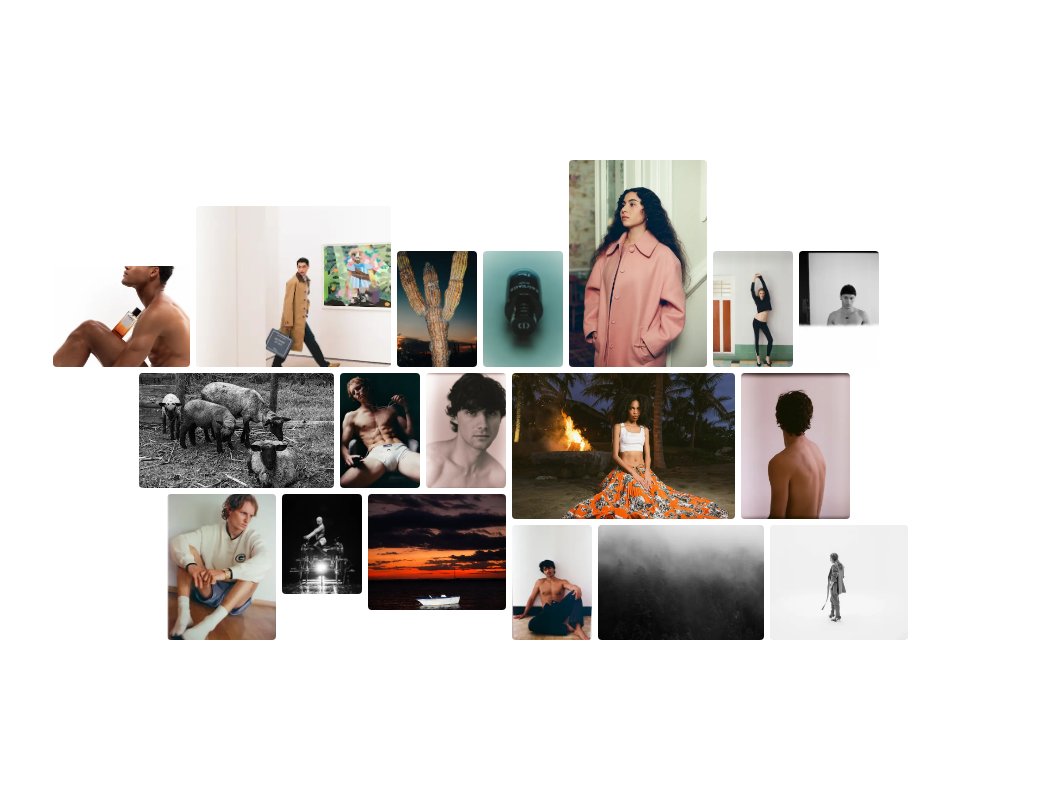
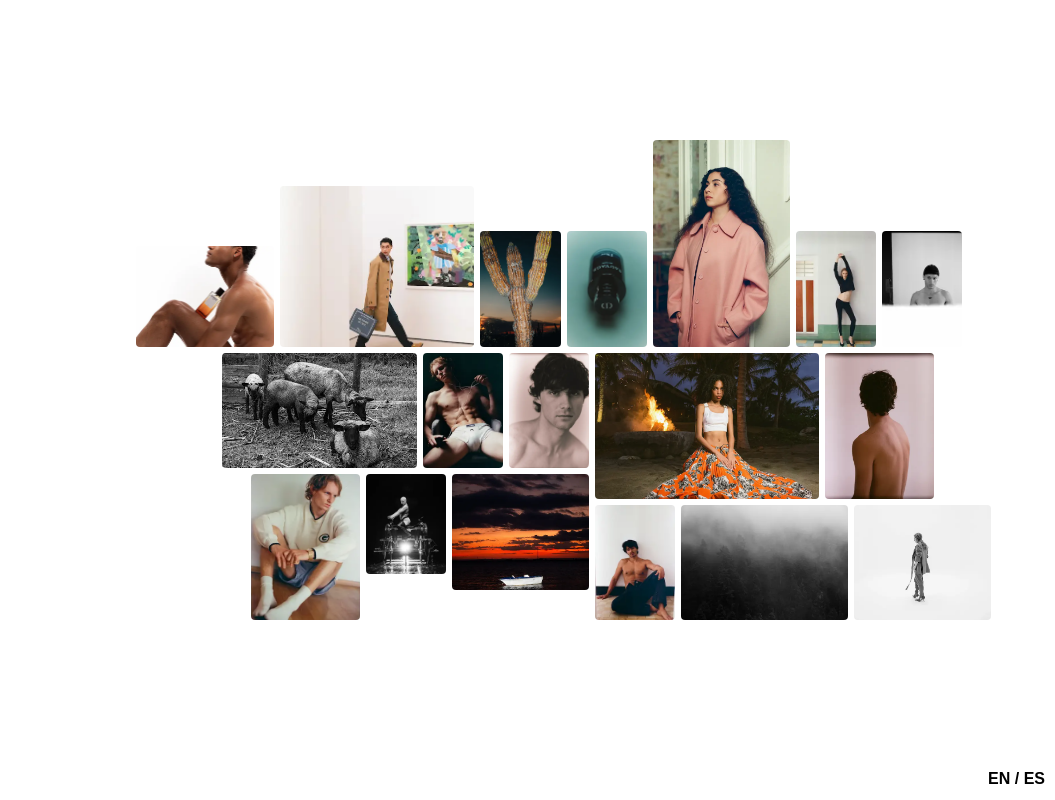
Before and after one commit to juansinmiedos/josemra, a Vue app: page /home in a window 1280 px wide. Shown: the whole page, without its empty margins (225-1280 px from the left). Built offline with nearby package versions, Linux system fonts and the light colour scheme.

Commit message:
Add footer

```diff
--- a/src/App.vue
+++ b/src/App.vue
@@ -3,4 +3,9 @@
   <RouterView />
 
   <!-- Add footer with lang control -->
+   <TheFooter />
 </template>
+
+<script setup>
+import TheFooter from './components/TheFooter.vue'
+</script>
--- /dev/null
+++ b/src/components/TheFooter.vue
@@ -0,0 +1,14 @@
+<template>
+  <div class="footer">
+    <strong>EN / ES</strong>
+  </div>
+</template>
+
+<style lang="scss" scoped>
+.footer {
+  height: 20px;
+  padding: 10px;
+  display: flex;
+  justify-content: flex-end;
+}
+</style>
--- a/src/views/HomeView.vue
+++ b/src/views/HomeView.vue
@@ -14,8 +14,9 @@ import GalaxySection from '@/components/home/GalaxySection.vue'
 
 <style lang="scss" scoped>
 .home {
-  height: 100vh;
+  height: calc(100vh - 40px);
   display: flex;
   align-items: center;
+  justify-content: flex-end;
 }
 </style>
```
